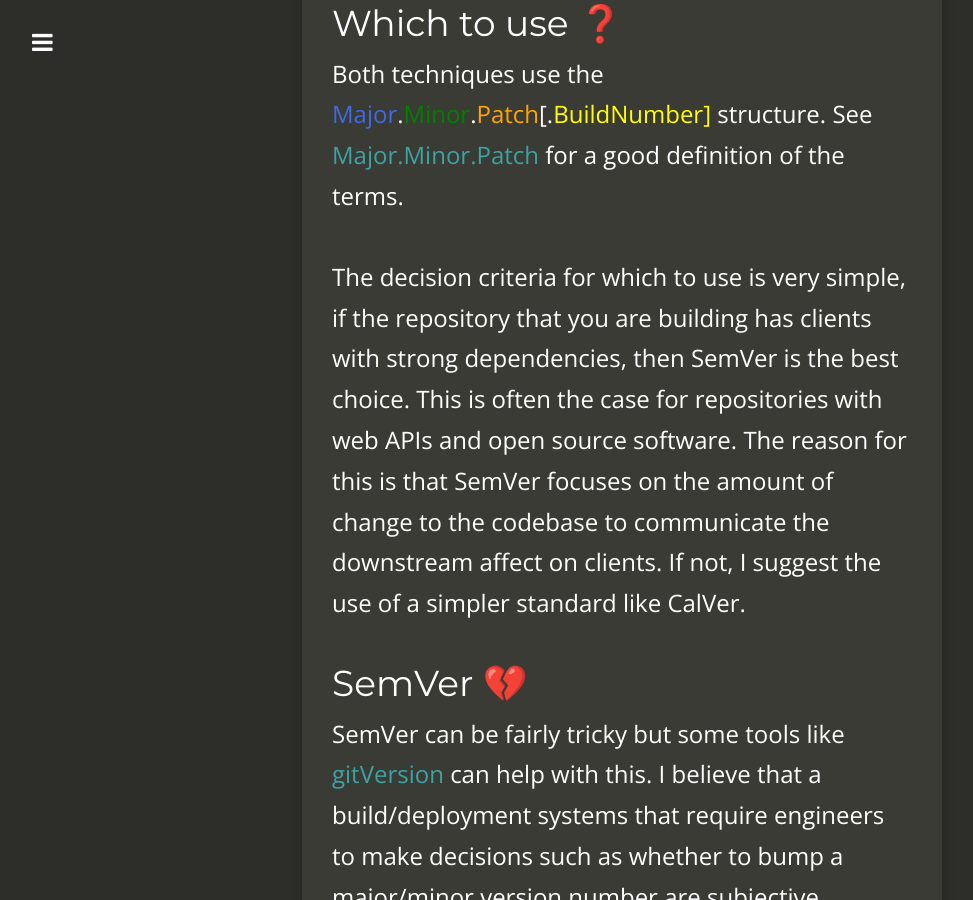
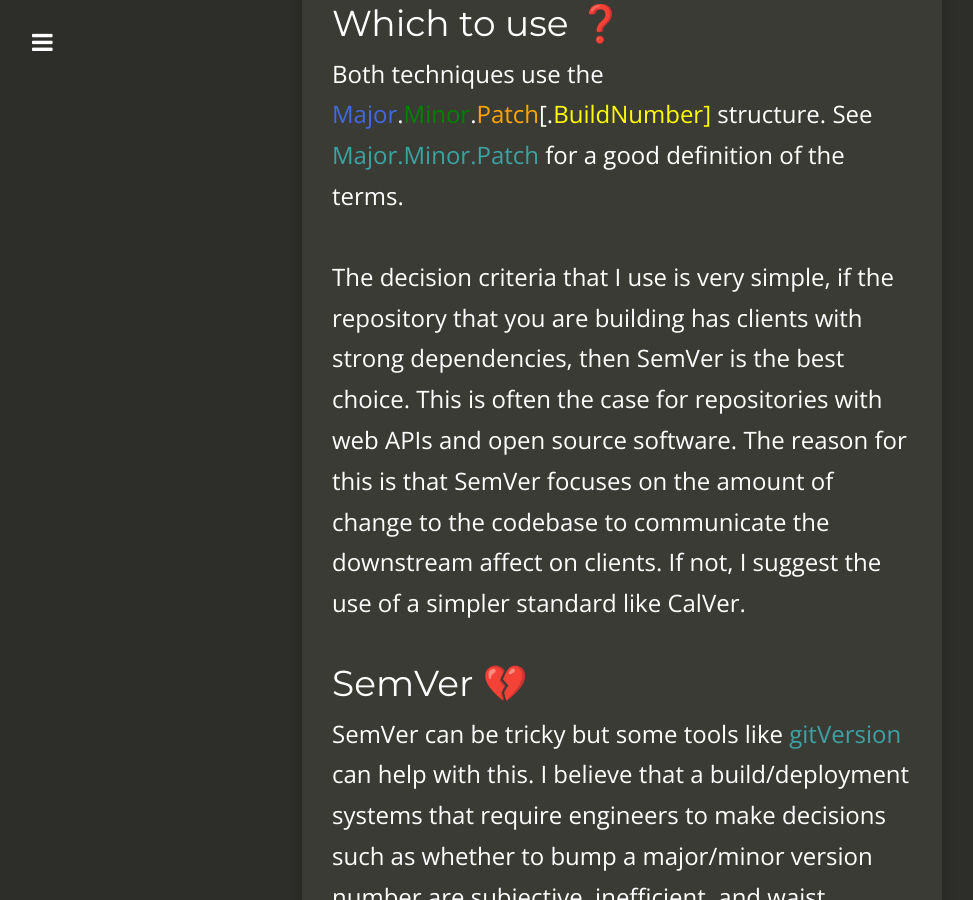
Before and after one commit to GitMje/gitmje.github.io, a Jekyll site: the page built from _posts/2021-12-16-git-version-numbering.md, in a window 1280 px wide and 900 px high, scrolled down 690 px. Shown: the whole window, without its empty margins (18-991 px from the left). Built offline with Jekyll 4.4.1, drawn with Linux system fonts in a browser that asks for light colours; nearby versions of some CDN libraries.

Commit message:
Improve wording

```diff
--- a/_posts/2021-12-16-git-version-numbering.md
+++ b/_posts/2021-12-16-git-version-numbering.md
@@ -19,11 +19,11 @@ When releasing a new product, you will want to version the new software.  A lot
 ## Which to use ❓
 Both techniques use the <span style="color:royalblue">Major</span>.<span style="color:green">Minor</span>.<span style="color:orange">Patch</span>[.<span style="color:yellow">BuildNumber]</span> structure. See [Major.Minor.Patch](https://medium.com/fiverr-engineering/major-minor-patch-a5298e2e1798) for a good definition of the terms.
 
-The decision criteria for which to use is very simple, if the repository that you are building has clients with strong dependencies, then SemVer is the best choice.  This is often the case for repositories with web APIs and open source software.  The reason for this is that SemVer focuses on the amount of change to the codebase to communicate the downstream affect on clients.  If not, I suggest the use of a simpler standard like CalVer.
+The decision criteria that I use is very simple, if the repository that you are building has clients with strong dependencies, then SemVer is the best choice.  This is often the case for repositories with web APIs and open source software.  The reason for this is that SemVer focuses on the amount of change to the codebase to communicate the downstream affect on clients.  If not, I suggest the use of a simpler standard like CalVer.
 
 ## SemVer 💔
 
-SemVer can be fairly tricky but some tools like [gitVersion](https://github.com/GitTools/GitVersion) can help with this.  I believe that a build/deployment systems that require engineers to make decisions such as whether to bump a major/minor version number are subjective, inefficient, and waist engineer's time  on decisions that do not matter much.  Automated tools such as gitVersion creates a standardized rule set that is stored directly in git.  [standard-version](https://github.com/conventional-changelog/standard-version) is an alternative tool, but the same concept.
+SemVer can be tricky but some tools like [gitVersion](https://github.com/GitTools/GitVersion) can help with this.  I believe that a build/deployment systems that require engineers to make decisions such as whether to bump a major/minor version number are subjective, inefficient, and waist engineer's time  on decisions that do not matter much.  Automated tools such as gitVersion creates a standardized rule set that is stored directly in git.  [standard-version](https://github.com/conventional-changelog/standard-version) is an alternative tool, but the same concept.
 
 Due to SemVer's focus on breaking changes, I prefer the renaming of the above structure to <span style="color:royalblue">Breaking</span>.<span style="color:green">Feature</span>.<span style="color:orange">Fix</span>[.<span style="color:yellow">BuildNumber]</span>.  Where:
 -  <span style="color:royalblue">Breaking</span> represents a incompatible change with the previous version,
```
